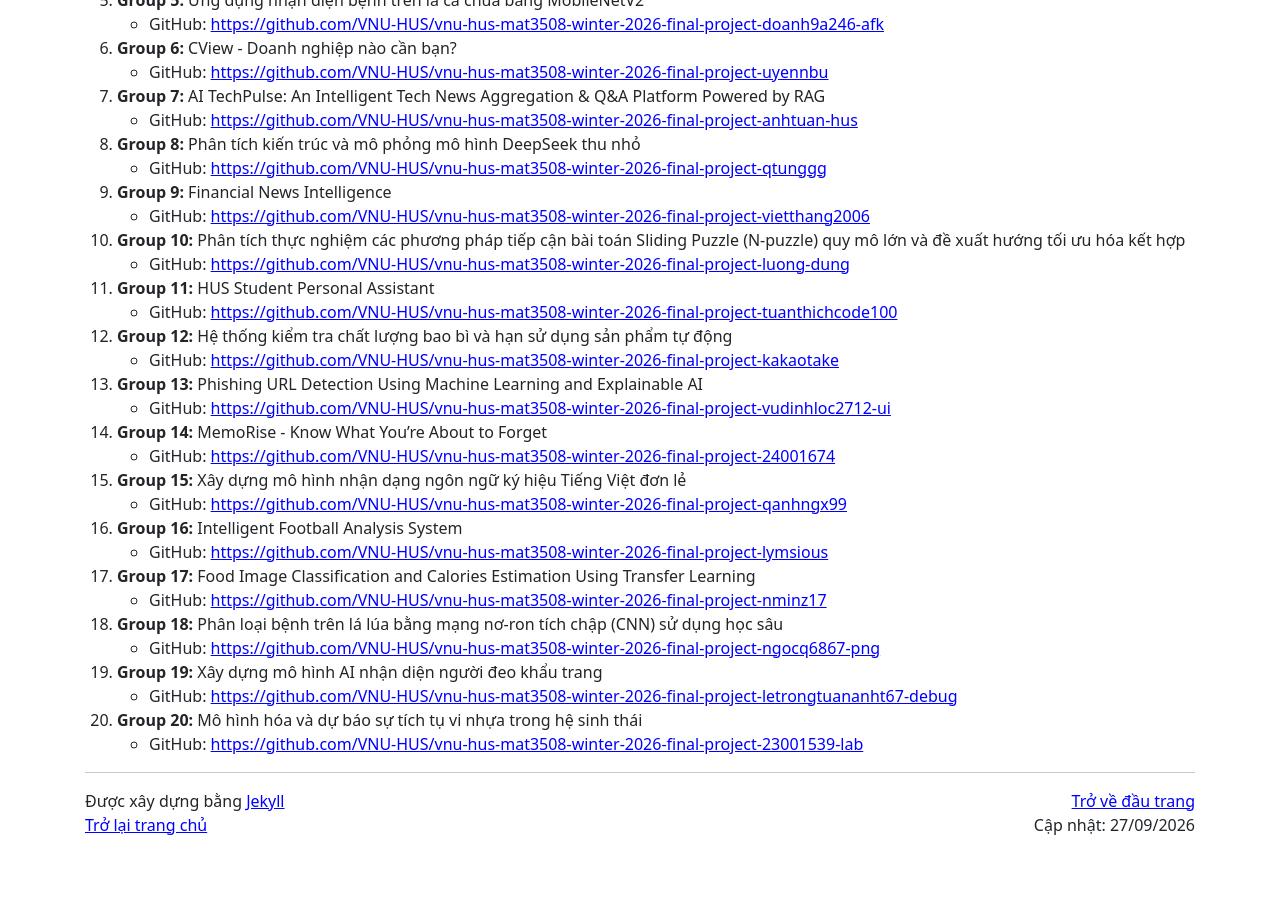
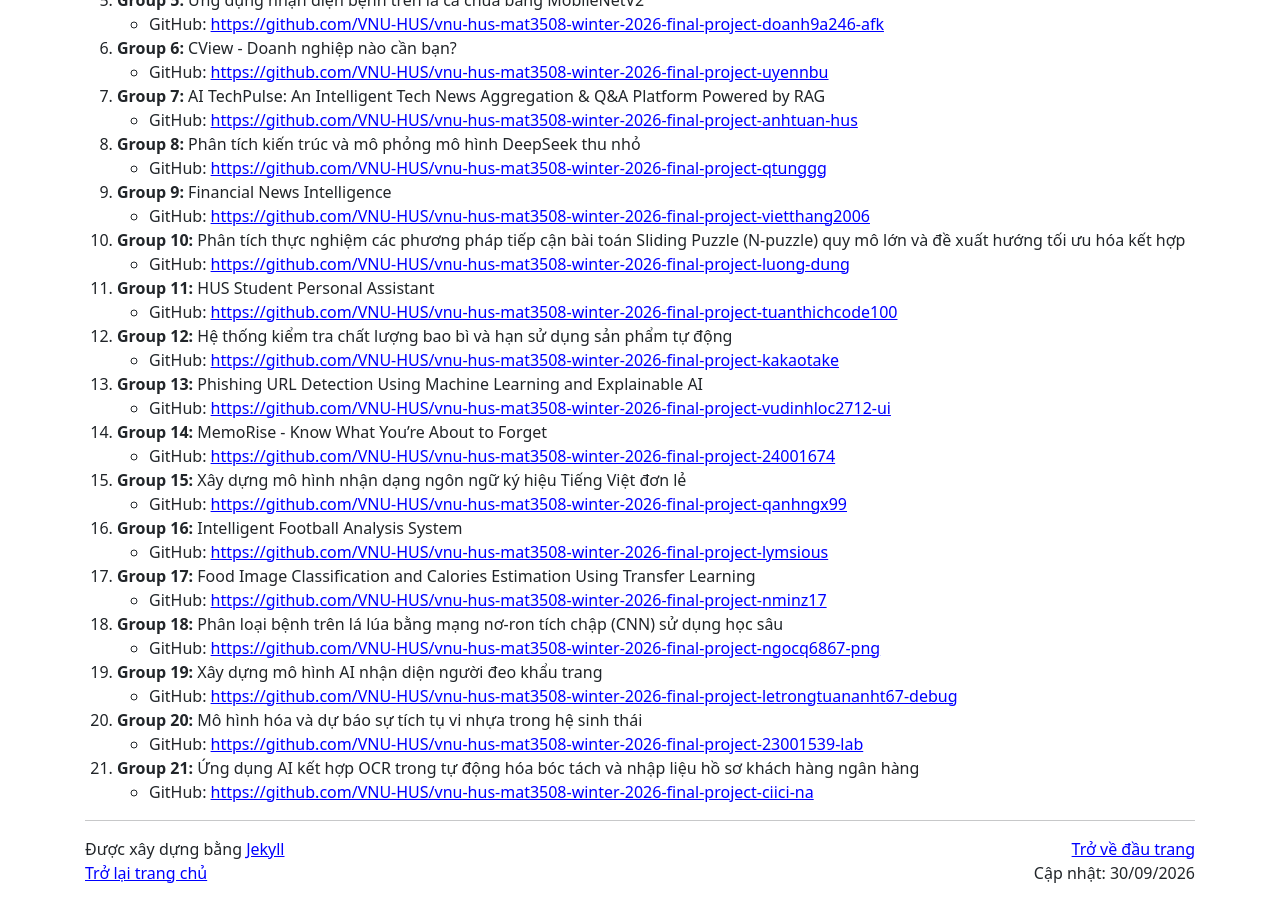
Before and after one commit to hoanganhduc/hoanganhduc.github.io, a Jekyll site: the page built from teaching/VNU-HUS/2026/winter/MAT3508/mini-projects.md, in a window 1280 px wide and 900 px high, scrolled down 2432 px. Built offline with Jekyll 4.4.1, drawn with Linux system fonts in a browser that asks for light colours; nearby versions of some CDN libraries; a style sheet for code colours, icons or effects is not loaded; before the commit the page ends 3284 px from its top, so only the background shows below that.

Commit message:
Record approved late-correction exceptions for MAT1206E and MAT3508

```diff
--- a/teaching/VNU-HUS/2026/winter/MAT3508/mini-projects.md
+++ b/teaching/VNU-HUS/2026/winter/MAT3508/mini-projects.md
@@ -1,7 +1,7 @@
 ---
 layout: default
 title: "VNU-HUS MAT3508 - Bài tập nhóm"
-last_modified_at: 2026-09-27
+last_modified_at: 2026-09-30
 lang: "vi"
 katex: true
 ---
@@ -135,4 +135,7 @@ Làm theo [hướng dẫn báo cáo](https://github.com/VNU-HUS/introai-final-pr
 20. <a id="topic-8d5b340e97e1"></a>**Group 20:** Mô hình hóa và dự báo sự tích tụ vi nhựa trong hệ sinh thái
     * GitHub: [https://github.com/VNU-HUS/vnu-hus-mat3508-winter-2026-final-project-23001539-lab](https://github.com/VNU-HUS/vnu-hus-mat3508-winter-2026-final-project-23001539-lab)
 
+21. <a id="topic-5bd16bc21117"></a>**Group 21:** Ứng dụng AI kết hợp OCR trong tự động hóa bóc tách và nhập liệu hồ sơ khách hàng ngân hàng
+    * GitHub: [https://github.com/VNU-HUS/vnu-hus-mat3508-winter-2026-final-project-ciici-na](https://github.com/VNU-HUS/vnu-hus-mat3508-winter-2026-final-project-ciici-na)
+
 <!-- END RECORDED MINI-PROJECTS -->
```
Also changed, not shown: teaching/VNU-HUS/2026/winter/MAT1206E/mini-projects.md (+4 -1 lines).
